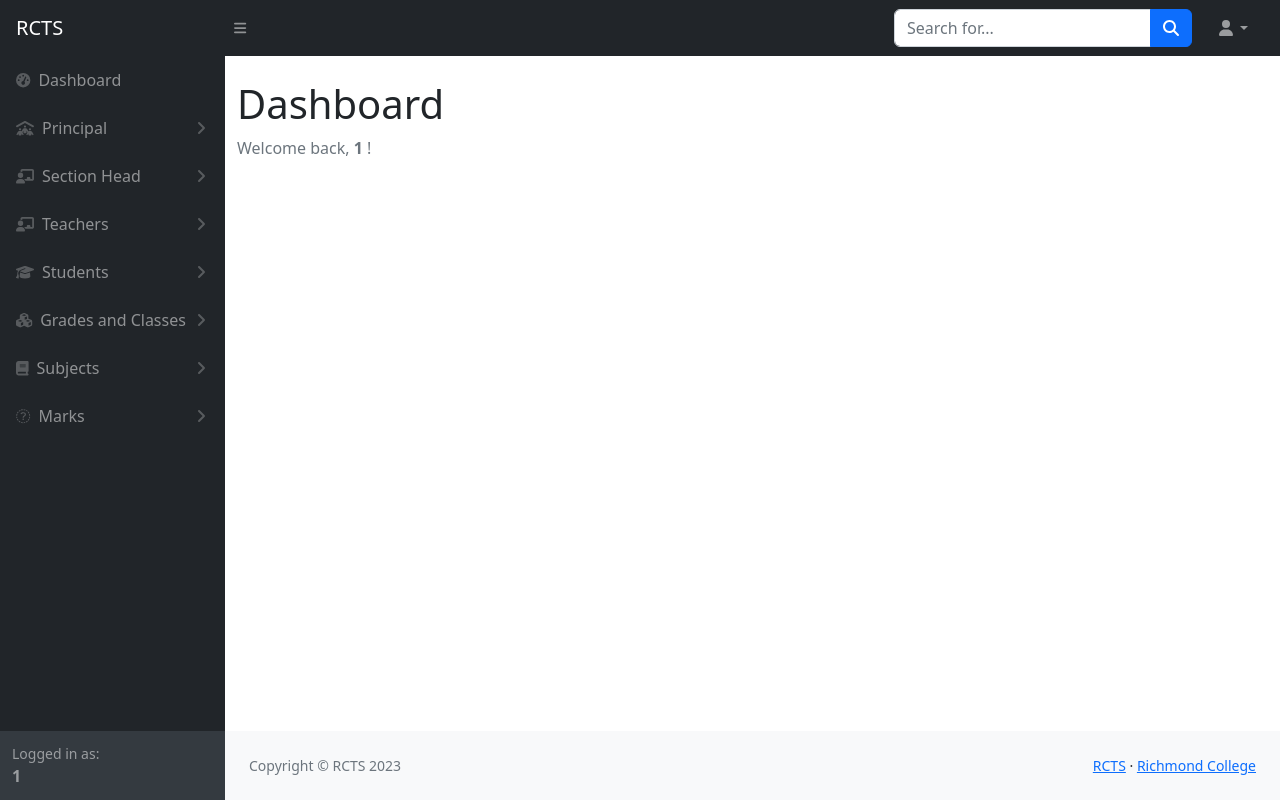
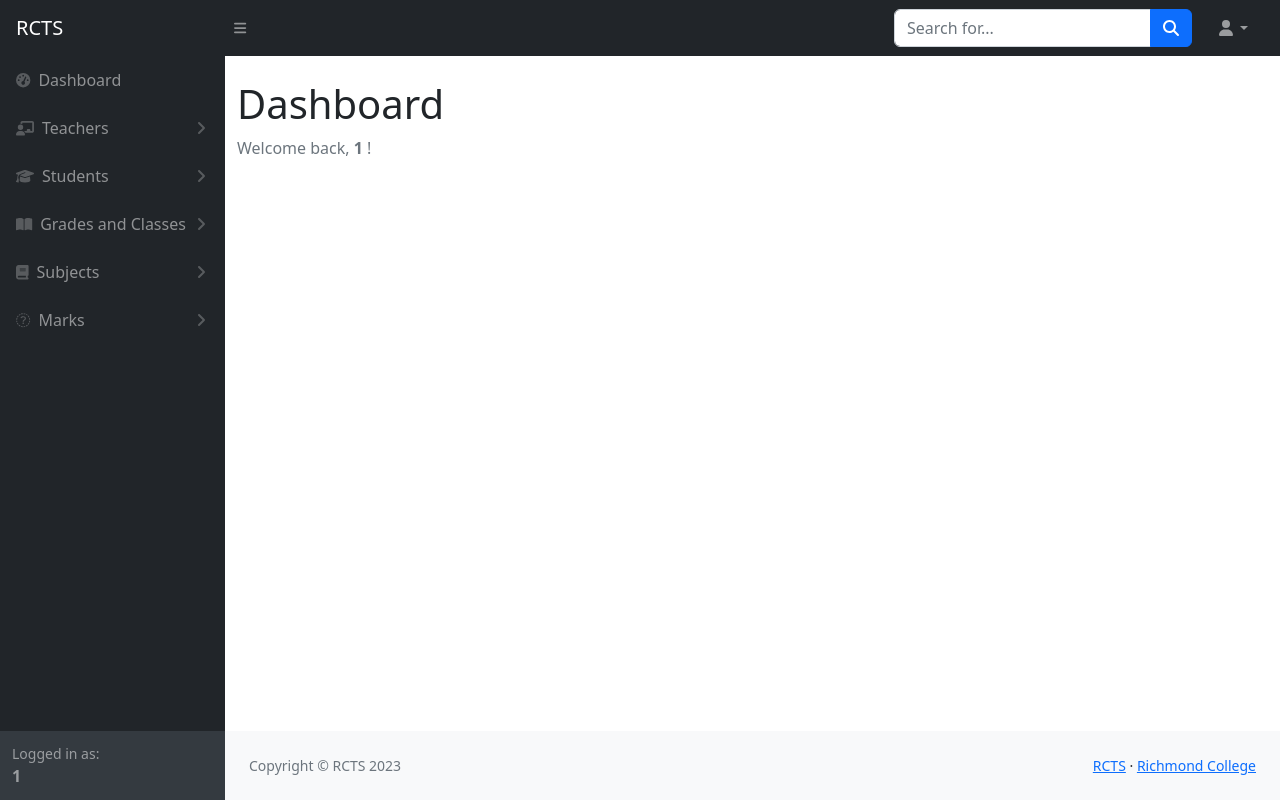
Before and after one commit to ogolafreeman/SMS, a PHP site: page /pages/admin/admin-dashboard.php in a window 1280 px wide. Run offline with PHP 8.4, Linux system fonts and the light colour scheme; a user stored in the database is signed in; some libraries are stand-ins or nearby versions.

Commit message:
Add new Teacher - UI finished

```diff
--- a/login.php
+++ b/login.php
@@ -10,10 +10,10 @@
 
   <link rel="stylesheet" href="bootstrap/css/bootstrap.min.css" />
   <link rel='stylesheet' href="css/style.css">
-  <script src="js/sweetalert2.all.min.js"></script>
+  <!-- <script src="js/sweetalert2.all.min.js"></script> -->
   <script src="https://cdn.jsdelivr.net/npm/sweetalert2@11"></script>
-  <script src="sweetalert2.min.js"></script>
-  <link rel="stylesheet" href="sweetalert2.min.css">
+  <!-- <script src="sweetalert2.min.js"></script> -->
+  <!-- <link rel="stylesheet" href="sweetalert2.min.css"> -->
 
 </head>
 
--- a/pages/admin/left-side-bar.php
+++ b/pages/admin/left-side-bar.php
@@ -9,7 +9,7 @@
                         Dashboard
                     </a>
                     <!-- <div class="sb-sidenav-menu-heading">Interface</div> -->
-                    <a class="nav-link collapsed" href="#" data-bs-toggle="collapse" data-bs-target="#collapseLayouts1" aria-expanded="false" aria-controls="collapseLayouts">
+                    <!-- <a class="nav-link collapsed" href="#" data-bs-toggle="collapse" data-bs-target="#collapseLayouts1" aria-expanded="false" aria-controls="collapseLayouts">
                         <div class="sb-nav-link-icon"><i class="fa-solid fa-people-roof"></i></div>
                         Principal
                         <div class="sb-sidenav-collapse-arrow"><i class="fas fa-angle-down"></i></div>
@@ -33,7 +33,7 @@
                             <a class="nav-link" href="#">Option 2</a>
                             <a class="nav-link" href="#">Option 3</a>
                         </nav>
-                    </div>
+                    </div> -->
 
                     <a class="nav-link collapsed" href="#" data-bs-toggle="collapse" data-bs-target="#collapseLayouts3" aria-expanded="false" aria-controls="collapseLayouts">
                         <div class="sb-nav-link-icon"><i class="fa-solid fa-chalkboard-user"></i></div>
@@ -42,10 +42,8 @@
                     </a>
                     <div class="collapse" id="collapseLayouts3" aria-labelledby="headingOne" data-bs-parent="#sidenavAccordion">
                         <nav class="sb-sidenav-menu-nested nav">
-                            <a class="nav-link" href="#">View All</a>
-                            <a class="nav-link" href="#">Option 1</a>
-                            <a class="nav-link" href="#">Option 2</a>
-                            <a class="nav-link" href="#">Option 3</a>
+                            <a class="nav-link" href="add-teacher.php">Add a Teacher</a>
+                            <a class="nav-link" href="view-all-teachers.php">View All</a>
                         </nav>
                     </div>
 
@@ -56,23 +54,38 @@
                     </a>
                     <div class="collapse" id="collapseLayouts4" aria-labelledby="headingOne" data-bs-parent="#sidenavAccordion">
                         <nav class="sb-sidenav-menu-nested nav">
+                            <a class="nav-link" href="#">Add a Student</a>
                             <a class="nav-link" href="#">View All</a>
-                            <a class="nav-link" href="#">Option 1</a>
-                            <a class="nav-link" href="#">Option 2</a>
-                            <a class="nav-link" href="#">Option 3</a>
                         </nav>
                     </div>
 
-                    <a class="nav-link collapsed" href="#" data-bs-toggle="collapse" data-bs-target="#collapseLayouts5" aria-expanded="false" aria-controls="collapseLayouts">
-                        <div class="sb-nav-link-icon"><i class="fa fa-cubes"></i></div>
+                    <a class="nav-link collapsed" href="#" data-bs-toggle="collapse" data-bs-target="#collapsePages" aria-expanded="false" aria-controls="collapsePages">
+                        <div class="sb-nav-link-icon"><i class="fas fa-book-open"></i></div>
                         Grades and Classes
                         <div class="sb-sidenav-collapse-arrow"><i class="fas fa-angle-down"></i></div>
                     </a>
-                    <div class="collapse" id="collapseLayouts5" aria-labelledby="headingOne" data-bs-parent="#sidenavAccordion">
-                        <nav class="sb-sidenav-menu-nested nav">
-                            <a class="nav-link" href="#">Option 1</a>
-                            <a class="nav-link" href="#">Option 2</a>
-                            <a class="nav-link" href="#">Option 3</a>
+                    <div class="collapse" id="collapsePages" aria-labelledby="headingTwo" data-bs-parent="#sidenavAccordion">
+                        <nav class="sb-sidenav-menu-nested nav accordion" id="sidenavAccordionPages">
+                            <a class="nav-link collapsed" href="#" data-bs-toggle="collapse" data-bs-target="#pagesCollapseAuth" aria-expanded="false" aria-controls="pagesCollapseAuth">
+                                Grades
+                                <div class="sb-sidenav-collapse-arrow"><i class="fas fa-angle-down"></i></div>
+                            </a>
+                            <div class="collapse" id="pagesCollapseAuth" aria-labelledby="headingOne" data-bs-parent="#sidenavAccordionPages">
+                                <nav class="sb-sidenav-menu-nested nav">
+                                    <a class="nav-link" href="#">Add Grades</a>
+                                    <a class="nav-link" href="#">View All</a>
+                                </nav>
+                            </div>
+                            <a class="nav-link collapsed" href="#" data-bs-toggle="collapse" data-bs-target="#pagesCollapseError" aria-expanded="false" aria-controls="pagesCollapseError">
+                                Classes
+                                <div class="sb-sidenav-collapse-arrow"><i class="fas fa-angle-down"></i></div>
+                            </a>
+                            <div class="collapse" id="pagesCollapseError" aria-labelledby="headingOne" data-bs-parent="#sidenavAccordionPages">
+                                <nav class="sb-sidenav-menu-nested nav">
+                                    <a class="nav-link" href="#">Add Classes</a>
+                                    <a class="nav-link" href="#">View All</a>
+                                </nav>
+                            </div>
                         </nav>
                     </div>
 
@@ -83,9 +96,8 @@
                     </a>
                     <div class="collapse" id="collapseLayouts6" aria-labelledby="headingOne" data-bs-parent="#sidenavAccordion">
                         <nav class="sb-sidenav-menu-nested nav">
-                            <a class="nav-link" href="#">Option 1</a>
-                            <a class="nav-link" href="#">Option 2</a>
-                            <a class="nav-link" href="#">Option 3</a>
+                            <a class="nav-link" href="#">Add New Subject</a>
+                            <a class="nav-link" href="#">Assign to Grades</a>
                         </nav>
                     </div>
 
@@ -96,9 +108,7 @@
                     </a>
                     <div class="collapse" id="collapseLayouts7" aria-labelledby="headingOne" data-bs-parent="#sidenavAccordion">
                         <nav class="sb-sidenav-menu-nested nav">
-                            <a class="nav-link" href="#">Option 1</a>
-                            <a class="nav-link" href="#">Option 2</a>
-                            <a class="nav-link" href="#">Option 3</a>
+                            <a class="nav-link" href="#">View</a>
                         </nav>
                     </div>
 
```
Also changed, not shown: pages/admin/add-teacher.php (added, +166 -0 lines), pages/admin/view-all-teachers.php (added, +65 -0 lines).
